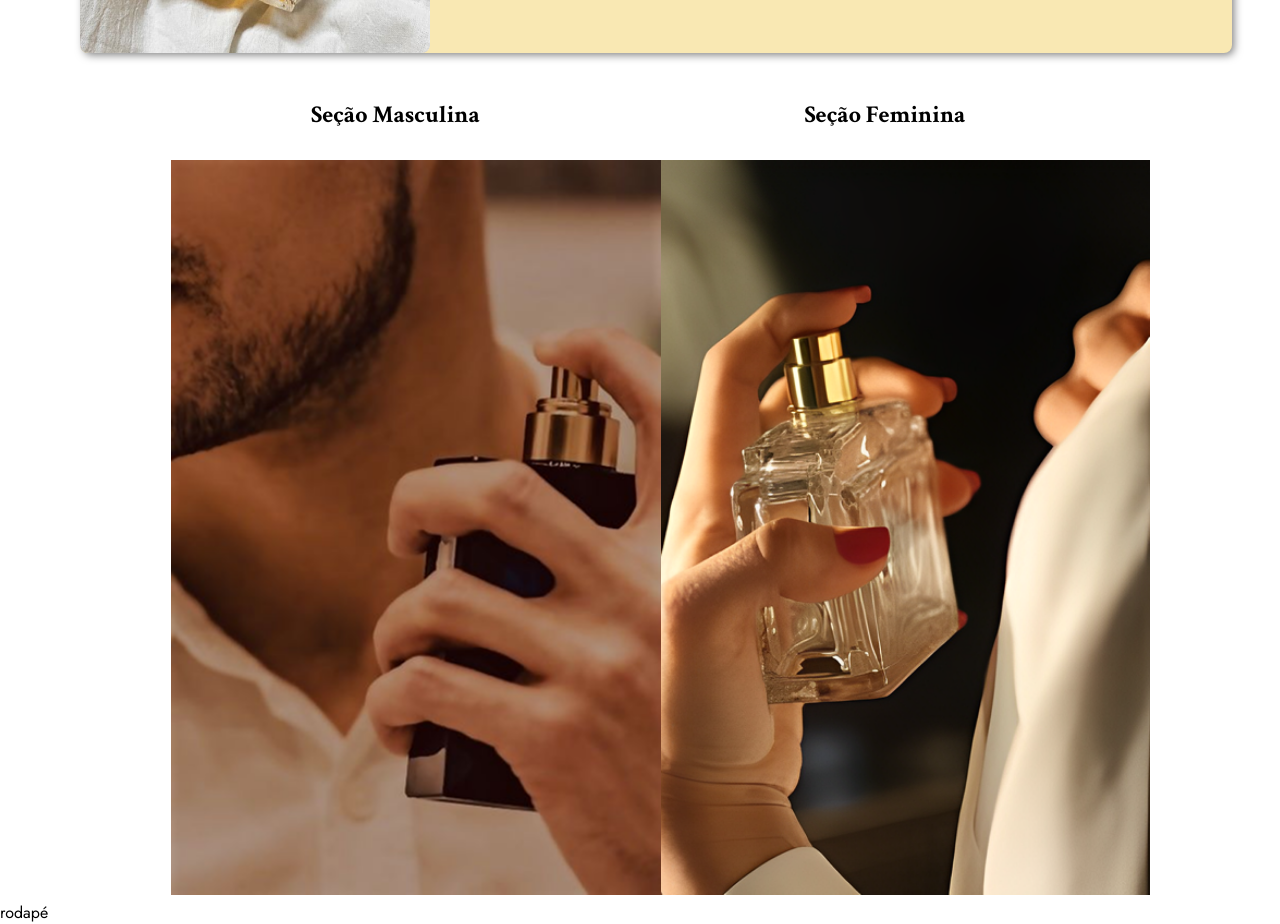
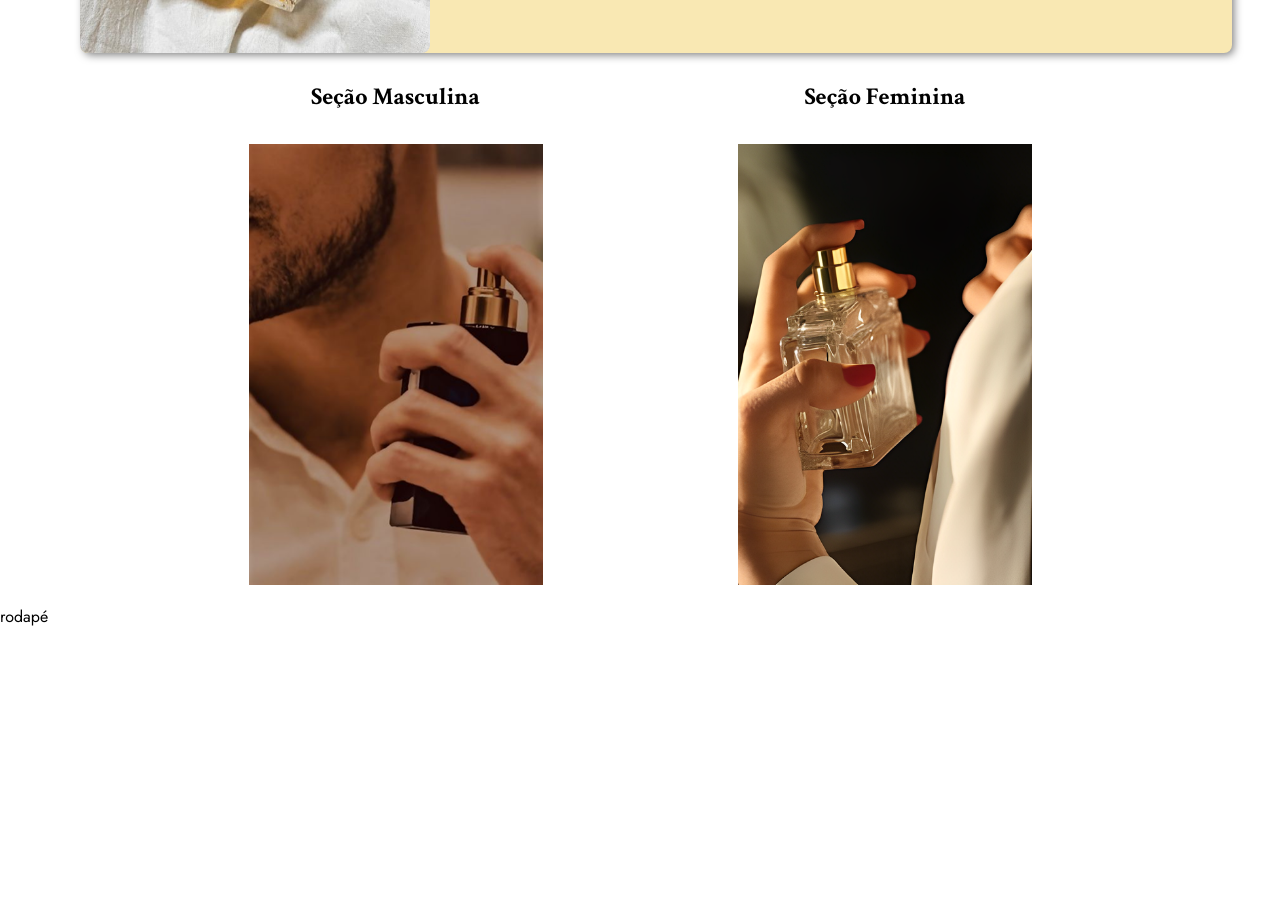
Before and after one commit to joaoaleixovitor/Imperium, a plain HTML site: page index.html in a window 1280 px wide. Shown: the part 1924-2848 px from the top of the page. After the commit the page ends 2552 px from the top, so only its background shows below. Drawn offline with nearby package versions, Linux system fonts and the light colour scheme; a web font is replaced by a local one.

Commit message:
css last section

```diff
--- a/index.html
+++ b/index.html
@@ -67,13 +67,15 @@
         <section id="fragrance-gateway">
             <div id="men-section" class="sections">
                 <h2>Seção Masculina</h2>
-                <a href="#"><img src="src/images/men.png" alt="men's fragances"></a>
-                <p>Ver</p>
+                <a href="https://google.com">
+                    <img src="src/images/men.png" alt="men's fragances">
+                </a>
             </div>
             <div id="women-section" class="sections">
                 <h2>Seção Feminina</h2>
-                <a href="#"><img src="src/images/women.png" alt="woman's fragances"></a>
-                <p>Ver</p>
+                <a href="https://google.com">
+                    <img src="src/images/women.png" alt="woman's fragances">
+                </a>
             </div>
         </section>
     </main>
--- a/src/styles/pages/index/partials/fragance-gateway.css
+++ b/src/styles/pages/index/partials/fragance-gateway.css
@@ -2,14 +2,11 @@
     display: flex;
     justify-content: center;
     align-items: center;
-    margin: 0 auto;
-    width: 90%;
 }
 
 #fragrance-gateway h2 {
     text-align: center;
-    margin: 30px;
-
+    margin: 12px;
 }
 
 #fragrance-gateway a {
@@ -17,34 +14,41 @@
 }
 
 .sections {
-    position: relative;
-    display: inline-block;
+    display: flex;
+    flex-direction: column;
+    align-items: center;
+}
+
+.sections a {
+    position: relative; /* Para posicionar o texto corretamente */
+    display: block;
+    overflow: hidden; /* Evita que elementos saiam da área do link */
+    width: 60%;
 }
 
 .sections img {
     width: 100%;
+    display: block;
     transition: filter 0.3s ease-in-out;
 }
 
-.sections p {
+.sections a::after {
+    content: "Ver";
     position: absolute;
     top: 50%;
     left: 50%;
     transform: translate(-50%, -50%);
-    font-size: 1.5rem;
-    font-weight: bold;
+    font-size: 1em;
     color: white;
-    background: rgba(0, 0, 0, 0.5);
-    padding: 10px 20px;
-    border-radius: 5px;
     opacity: 0;
-    transition: opacity 0.3s ease-in-out;
+    transition: opacity .3s linear;
 }
 
-.sections:hover img {
+/* Efeito no hover */
+.sections a:hover img {
     filter: blur(5px);
 }
 
-.sections:hover p {
+.sections a:hover::after {
     opacity: 1;
 }
```
